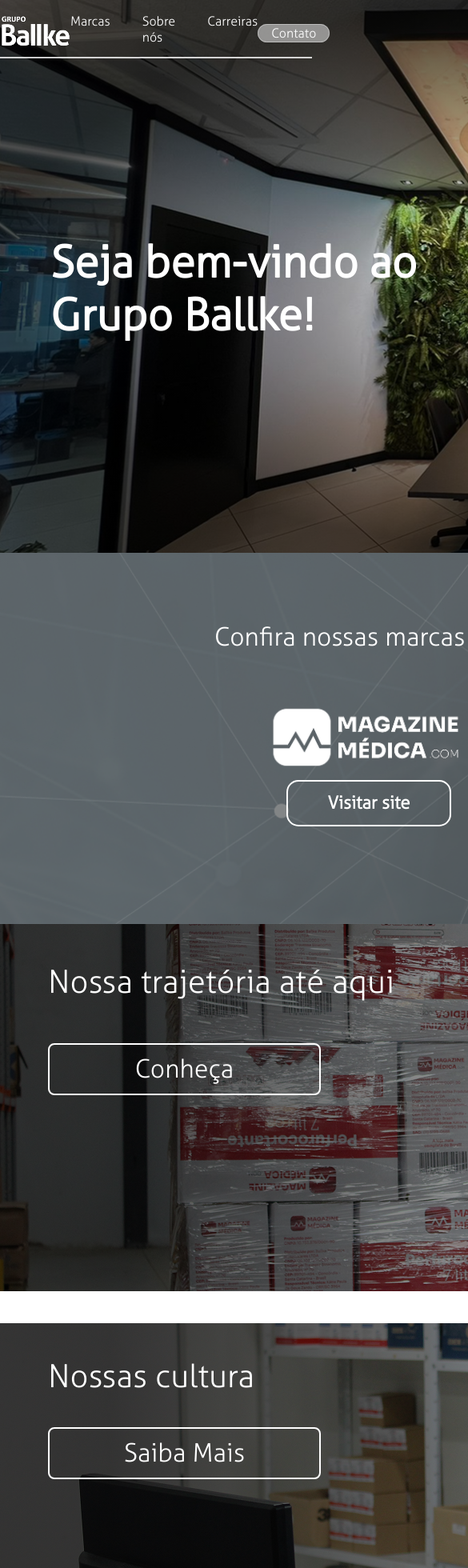
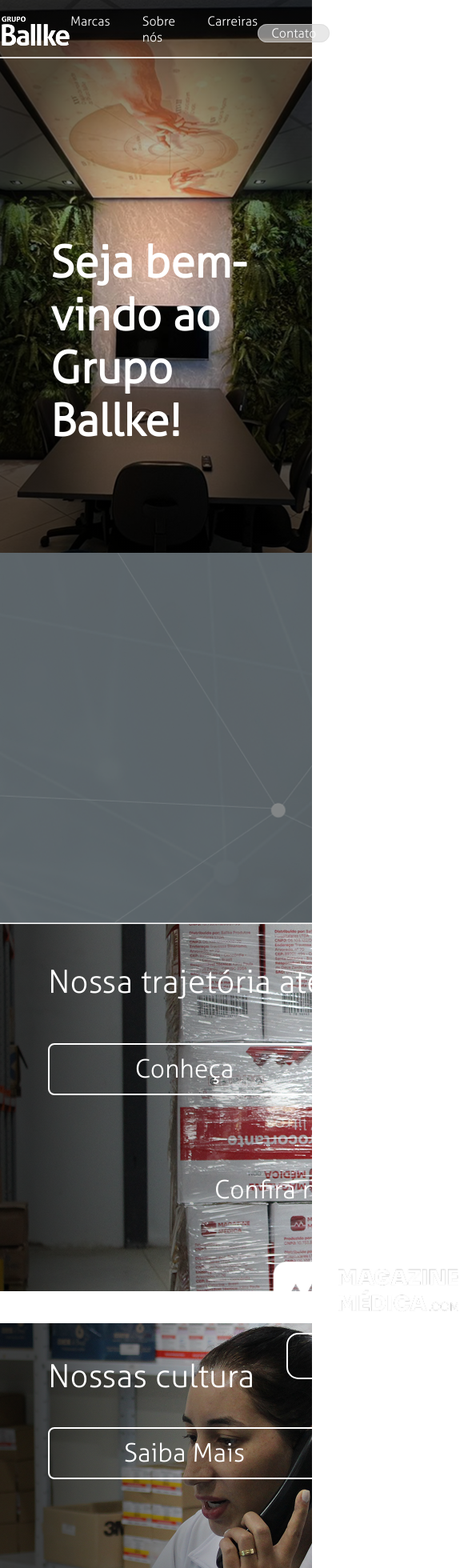
Before and after one commit to kimyoto/site_institucional_ballke, a React (Create React App) app: page / in a window 390 px wide. Shown: the top 1960 px of the page at 80% size, 585 px wide, since content can reach past the window. Built offline with nearby package versions, Linux system fonts and the light colour scheme.

Commit message:
sections responsivas

```diff
--- a/src/pages/HomePage.css
+++ b/src/pages/HomePage.css
@@ -1,12 +1,19 @@
-.hero-section {/*Primeira imagem da tela inical*/
+.sections-container {
+  display: flex;
+  flex-direction: column;
+}
 
-  width: 1366px;
+.hero-section {
+  /*Primeira imagem da tela inical*/
+  width: 100%;
   height: 691px;
-  margin: 0 auto;
   background-image:
-  radial-gradient(ellipse at center, rgba(0,0,0,0) 5%, rgba(0,0,0,0.7) 70%),
-  url('../assets/background1.png');
-  background-size: 1366px 691px;
+    radial-gradient(
+      ellipse at center,
+      rgba(0, 0, 0, 0) 5%,
+      rgba(0, 0, 0, 0.7) 70%
+    ),
+    url("../assets/background1.png");
   background-size: cover;
   background-position: center center;
   background-repeat: no-repeat;
@@ -15,41 +22,80 @@
   justify-content: center;
   position: relative;
 }
+.section-bg-two {
+  /*Segunda imagem da tela inical*/
+  width: 100%;
+  height: 464px;
+  background-image: url("../assets/background2.png");
+  background-position: cover;
+  background-repeat: no-repeat;
+  background-size: cover;
+  position: relative;
+}
 
+.section-bg-three {
+  /*terceira imagem*/
+  width: 100%;
+  height: 459px;
+  position: relative;
+  background-image:
+    linear-gradient(to left, rgba(0, 0, 0, 0) 5%, rgba(0, 0, 0, 0.7) 90%),
+    url("../assets/background3.png");
+  background-position: cover;
+  background-repeat: no-repeat;
+  background-size: cover;
+  position: relative;
+    margin-bottom: 40px;
+
+}
+
+.section-bg-four {
+  /*Quarta imagem*/
+  width: 100%;
+  height: 459px;
+  position: relative;
+  background-image:
+    linear-gradient(to left, rgba(0, 0, 0, 0) 5%, rgba(0, 0, 0, 0.7) 90%),
+    url("../assets/background4.png");
+  background-size: cover;
+  background-position: center center;
+  background-repeat: no-repeat;
+  margin-bottom: 40px;
+}
+
+.section-bg-five {
+  width: 100%;
+  height: 459px;
+  position: relative;
+  background-image:
+    linear-gradient(to left, rgba(0, 0, 0, 0) 5%, rgba(0, 0, 0, 0.7) 90%),
+    url("../assets/background5.png");
+  background-size: cover;
+  background-position: center center;
+  background-repeat: no-repeat;
+  margin-bottom: 46px;
+}
 .text-top {
   position: absolute;
   top: 250px;
   left: 63px;
-    font-family: 'Aller', sans-serif;
+  font-family: "Aller", sans-serif;
   color: #ffffff;
   font-size: 55px;
   font-weight: 600;
-
-  }
-
-  .section-bg-two { /*Segunda imagem da tela inical*/
-    width: 1366px;
-    height: 464px;
-    margin: 0 auto;
-    background-image:
-    url('../assets/background2.png');
-    background-size: 1368px 468px;
-    background-position: center center;
-    background-repeat: no-repeat;
-    position: relative;
 }
 
 .text-bg2 {
   position: absolute;
   top: 750px;
   left: 268px;
-  font-family: 'Aller', sans-serif;
+  font-family: "Aller", sans-serif;
   font-weight: normal;
   font-style: normal;
   color: #ffffff;
   font-size: 32px;
   white-space: nowrap;
-  line-height: 1,4;
+  line-height: 1, 4;
   z-index: 10;
 }
 
@@ -60,7 +106,7 @@
   border-radius: 15px;
   border: 2px solid #ffffff;
   color: #ffffff;
-  font-family: 'Aller', sans-serif;
+  font-family: "Aller", sans-serif;
   font-weight: 600;
   font-size: 22px;
   text-decoration: none;
@@ -99,27 +145,13 @@
 .logo-1 {
   top: 900px;
   left: 770px;
-  width: 260px
+  width: 260px;
 }
 
 .logo-2 {
   top: 879px;
   left: 327px;
-  width: 260px
-}
-
-.section-bg-three { /*terceira imagem*/
-  width: 1366px;
-  height: 459px;
-  margin: 0 auto;
-  position: relative;
-    background-image:
-    linear-gradient(to left, rgba(0,0,0,0) 5%, rgba(0,0,0,0.7) 90%),
-    url('../assets/background3.png');
-  background-size: 1366px 459px;
-  background-position: center center;
-  background-repeat: no-repeat;
-  margin-bottom: 40px;
+  width: 260px;
 }
 
 .bg-three-text {
@@ -127,7 +159,7 @@
   z-index: 10;
   top: 12px;
   left: 60px;
-  font-family: 'Aller', sans-serif;
+  font-family: "Aller", sans-serif;
   font-weight: normal;
   font-style: normal;
   font-weight: 400;
@@ -153,7 +185,7 @@
   border-radius: 8px;
   border: 2px solid #ffffff;
   color: #ffffff;
-  font-family: 'Aller', sans-serif;
+  font-family: "Aller", sans-serif;
   font-weight: normal;
   font-size: 32px;
   text-decoration: none;
@@ -174,26 +206,12 @@
   color: #000000;
 }
 
-.section-bg-four { /*Quarta imagem*/
-  width: 1366px;
-  height: 459px;
-  margin: 0 auto;
-  position: relative;
-  background-image:
-    linear-gradient(to left, rgba(0,0,0,0) 5%, rgba(0,0,0,0.7) 90%),
-    url('../assets/background4.png');
-  background-size: 1366px 459px;
-  background-position: center center;
-  background-repeat: no-repeat;
-  margin-bottom: 40px;
-}
-
 .bg-four-text {
   position: absolute;
   z-index: 10;
   top: 10px;
   left: 60px;
-  font-family: 'Aller', sans-serif;
+  font-family: "Aller", sans-serif;
   font-weight: normal;
   font-style: normal;
   color: #ffffff;
@@ -209,7 +227,7 @@
   border-radius: 8px;
   border: 2px solid #ffffff;
   color: #ffffff;
-  font-family: 'Aller', sans-serif;
+  font-family: "Aller", sans-serif;
   font-weight: 400;
   font-size: 32px;
   text-decoration: none;
@@ -233,28 +251,12 @@
   left: 60px;
 }
 
-.section-bg-five {
-  width: 1367px;
-  height: 459px;
-  margin: 0 auto;
-  position: relative;
-  background-image:
-      linear-gradient(to left, rgba(0,0,0,0) 5%, rgba(0,0,0,0.7) 90%),
-      url('../assets/background5.png');
-  background-size: 1367px 459px;
-  background-position: center center;
-  background-repeat: no-repeat;
-  margin-bottom: 46px;
-
-}
-
-
 .bg-five-text {
   position: absolute;
   z-index: 10;
   top: 25px;
   left: 60px;
-  font-family: 'Aller', sans-serif;
+  font-family: "Aller", sans-serif;
   font-weight: normal;
   font-style: normal;
   color: #ffffff;
@@ -270,7 +272,7 @@
   border-radius: 8px;
   border: 2px solid #ffffff;
   color: #ffffff;
-  font-family: 'Aller', sans-serif;
+  font-family: "Aller", sans-serif;
   font-weight: 400;
   font-size: 32px;
   text-decoration: none;
--- a/src/pages/HomePage.tsx
+++ b/src/pages/HomePage.tsx
@@ -4,14 +4,16 @@
 
 function HomePage() {
   return (
-    <main>
+    <main  className='sections-container'>
       <section className="hero-section">
         <h2 className="text-top">
           Seja bem-vindo ao
           <br />
           Grupo Ballke!
         </h2>
+      </section>
 
+      <section className="section-bg-two">
         <h2 className="text-bg2">
           Confira nossas marcas e descubra qual é a ideal para você.
         </h2>
@@ -41,8 +43,6 @@
           className="hero-image-logo logo-2"
         />
       </section>
-
-      <section className="section-bg-two"></section>
       <section className="section-bg-three">
         <h2 className="bg-three-text">Nossa trajetória até aqui</h2>
 
```
Also changed, not shown: src/App.css (line endings or trailing spaces). Lines whose indentation alone changed are shown as unchanged.
